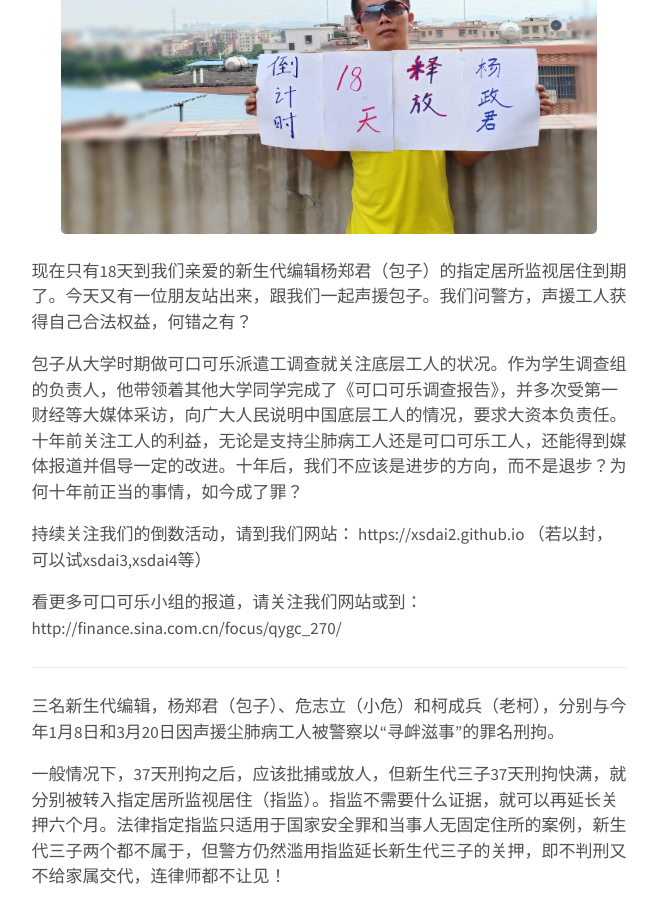
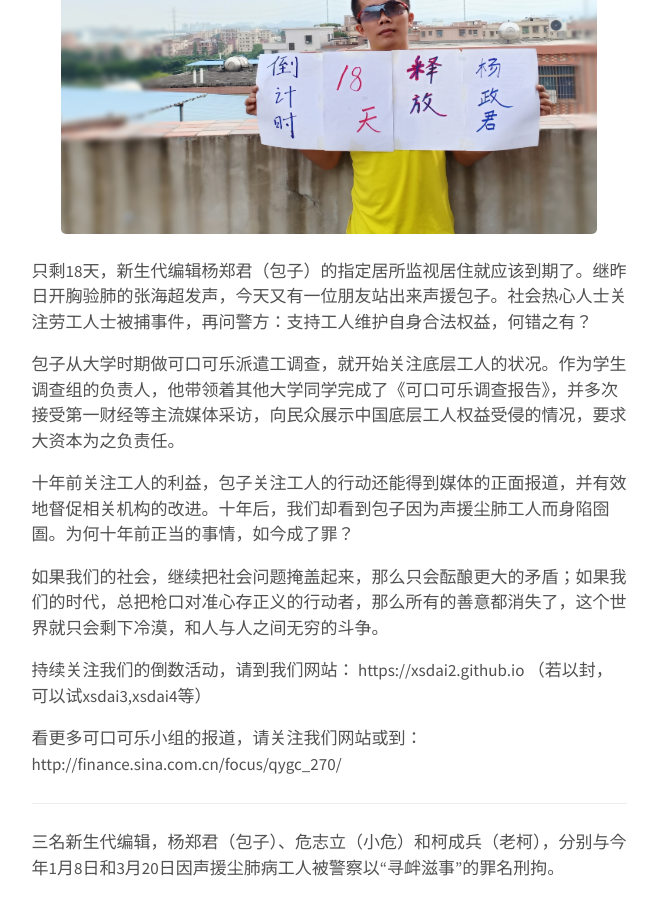
Before and after one commit to xsdai3/xsdai3.github.io, a Jekyll site: the page built from _posts/2019-07-19-倒数第18天：8月6日放包子回家！.md, in a window 1280 px wide and 900 px high, scrolled down 331 px. Shown: the whole window, without its empty margins (311-968 px from the left). Built offline with Jekyll 4.4.1, drawn with Linux system fonts in a browser that asks for light colours.

Commit message:
Update 2019-07-19-倒数第18天：8月6日放包子回家！.md

```diff
--- a/_posts/2019-07-19-倒数第18天：8月6日放包子回家！.md
+++ b/_posts/2019-07-19-倒数第18天：8月6日放包子回家！.md
@@ -8,9 +8,13 @@ excerpt_separator: <!--more-->
 
 <div style="text-align:center"><img src="/images/18tian.jpg" width="90%"/></div>
 
-现在只有18天到我们亲爱的新生代编辑杨郑君（包子）的指定居所监视居住到期了。今天又有一位朋友站出来，跟我们一起声援包子。我们问警方，声援工人获得自己合法权益，何错之有？
+只剩18天，新生代编辑杨郑君（包子）的指定居所监视居住就应该到期了。继昨日开胸验肺的张海超发声，今天又有一位朋友站出来声援包子。社会热心人士关注劳工人士被捕事件，再问警方：支持工人维护自身合法权益，何错之有？
 
-包子从大学时期做可口可乐派遣工调查就关注底层工人的状况。作为学生调查组的负责人，他带领着其他大学同学完成了《可口可乐调查报告》，并多次受第一财经等大媒体采访，向广大人民说明中国底层工人的情况，要求大资本负责任。十年前关注工人的利益，无论是支持尘肺病工人还是可口可乐工人，还能得到媒体报道并倡导一定的改进。十年后，我们不应该是进步的方向，而不是退步？为何十年前正当的事情，如今成了罪？
+包子从大学时期做可口可乐派遣工调查，就开始关注底层工人的状况。作为学生调查组的负责人，他带领着其他大学同学完成了《可口可乐调查报告》，并多次接受第一财经等主流媒体采访，向民众展示中国底层工人权益受侵的情况，要求大资本为之负责任。
+
+十年前关注工人的利益，包子关注工人的行动还能得到媒体的正面报道，并有效地督促相关机构的改进。十年后，我们却看到包子因为声援尘肺工人而身陷囹圄。为何十年前正当的事情，如今成了罪？
+
+如果我们的社会，继续把社会问题掩盖起来，那么只会酝酿更大的矛盾；如果我们的时代，总把枪口对准心存正义的行动者，那么所有的善意都消失了，这个世界就只会剩下冷漠，和人与人之间无穷的斗争。
 
 持续关注我们的倒数活动，请到我们网站： https://xsdai2.github.io （若以封，可以试xsdai3,xsdai4等）
 
```
